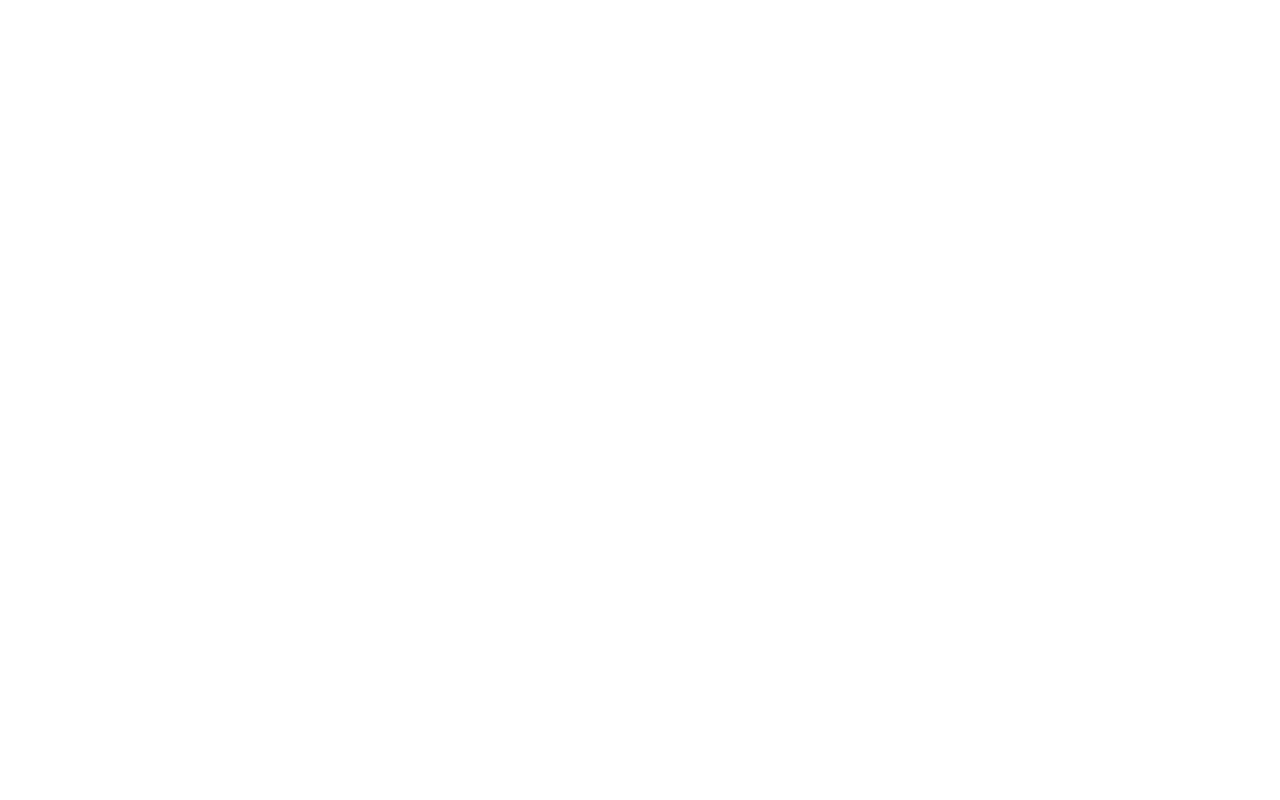
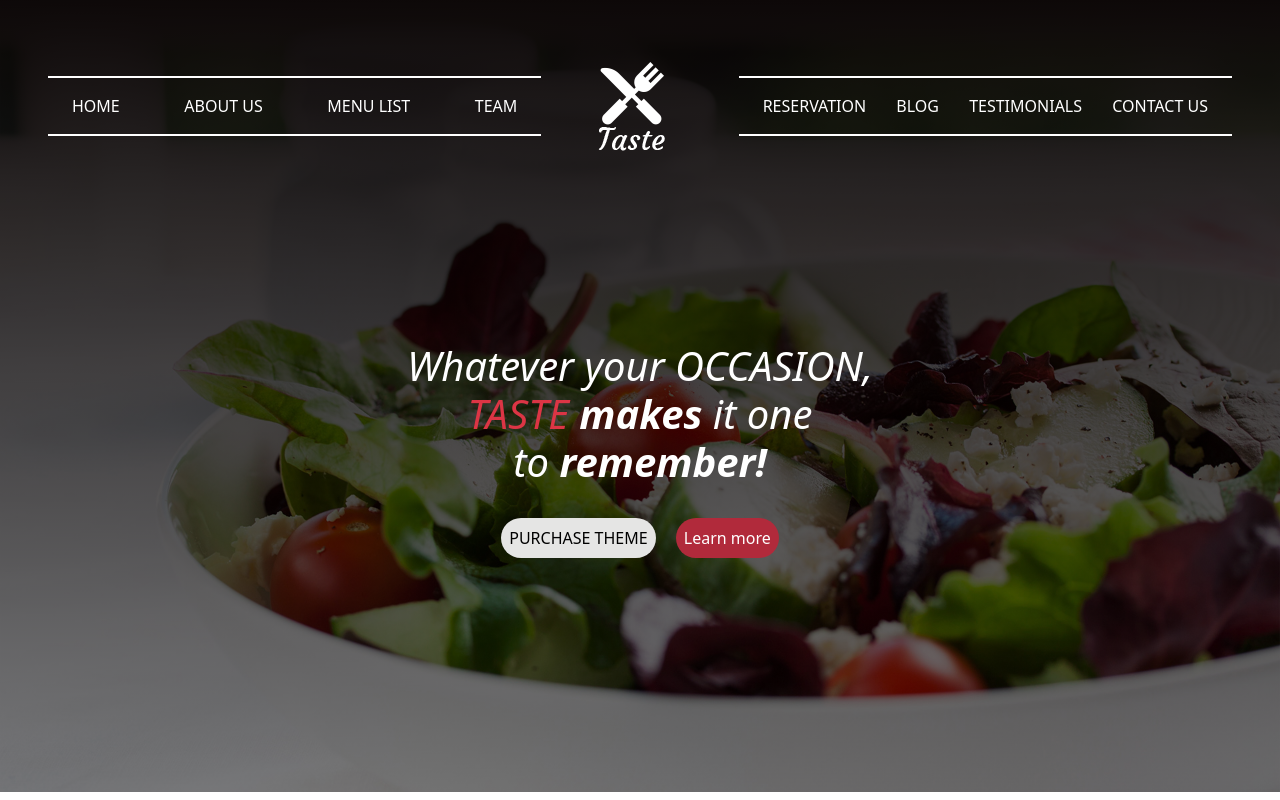
Before and after one commit to louistychon/SASS_git_bootstrap_les_chefs_14, a website: page index.html in a window 1280 px wide. Drawn offline with Linux system fonts and the light colour scheme.

Commit message:
first version header

```diff
--- a/index.html
+++ b/index.html
@@ -1,5 +1,6 @@
 <!DOCTYPE html>
 <html lang="en">
+
 <head>
     <meta charset="UTF-8">
     <meta http-equiv="X-UA-Compatible" content="IE=edge">
@@ -7,7 +8,96 @@
     <title>Document</title>
     <link rel="stylesheet" href="public/css/app.css">
 </head>
-<body>
 
+<body class="m-0 p-0">
+    <header class="text-white p-5 w-100">
+        <nav class="navbar navbar-expand-lg navbar-light">
+            <button class="navbar-toggler" type="button" data-toggle="collapse" data-target="#navbarNav" aria-controls="navbarNav" aria-expanded="false" aria-label="Toggle navigation">
+              <span class="navbar-toggler-icon"></span>
+            </button>
+            <div class="collapse navbar-collapse" id="navbarNav">
+              <ul class="navbar-nav col-5 d-flex justify-content-between py-2 px-3">
+                <li class="nav-item active">
+                  <a class="nav-link text-white" href="#">Home</a>
+                </li>
+                <li class="nav-item">
+                  <a class="nav-link text-white" href="#">About us</a>
+                </li>
+                <li class="nav-item">
+                  <a class="nav-link text-white" href="#">Menu list</a>
+                </li>
+                <li class="nav-item">
+                    <a class="nav-link text-white" href="#">team</a>
+                  </li>
+              </ul>
+              <div class="container col-2 d-flex justify-content-center">
+                <a class="navbar-brand" href="#">
+                  <img src="/public/images/logo.png" alt="logo">
+                </a>
+              </div>
+              <ul class="navbar-nav col-5 d-flex justify-content-between py-2 px-3">
+                <li class="nav-item active">
+                  <a class="nav-link text-white" href="#">Reservation</a>
+                </li>
+                <li class="nav-item">
+                  <a class="nav-link text-white" href="#">Blog</a>
+                </li>
+                <li class="nav-item">
+                  <a class="nav-link text-white" href="#">Testimonials</a>
+                </li>
+                <li class="nav-item">
+                    <a class="nav-link text-white" href="#">Contact us</a>
+                  </li>
+              </ul>
+            </div>
+          </nav>
+            <!-- <div class="row">
+                <div class="col-5 d-block m-auto">
+                    <ul class="d-flex list-unstyled justify-content-between">
+                        <li>Home</li>
+                        <li>About us</li>
+                        <li>Menu list</li>
+                        <li>team</li>
+                    </ul>
+                </div>
+                <div class="col-2 d-flex justify-content-center">
+                    <img src="public/images/logo.png" alt="" srcset="">
+                </div>
+                <div class="col-5 d-block m-auto">
+                    <ul class="d-flex list-unstyled justify-content-between">
+                        <li>Reservation</li>
+                        <li>Blog</li>
+                        <li>Testimonials</li>
+                        <li>Contact us</li>
+                    </ul>
+                </div>
+            </div> -->
+            <div class="text_introduction">
+            <h1>Whatever your <span class="text-uppercase">occasion,</span><br><span class="text-uppercase text-danger">Taste</span> <span
+                    class="fw-bold">makes</span> it one <br> to <span class="fw-bold">remember!</span></h1><br>
+                    <button class="button_white text-uppercase rounded-pill p-2 border-0 mx-2">Purchase theme</button>
+                    <button class="button_red rounded-pill p-2 border-0 mx-2 text-white">Learn more</button>
+                </div>
+
+    </header>
+    <main>
+        <section id="banner_menu">
+        </section>
+        <section id="our_story">
+            <div class="our_menu_list"></div>
+        </section>
+        <section id="meet_our_chef">
+        </section>
+        <section id="book_your_table">
+        </section>
+        <section id="our_blog">
+        </section>
+        <section id="client_testimonials">
+        </section>
+        <section id="our_contact">
+        </section>
+    </main>
+    <footer></footer>
 </body>
+
 </html>
--- a/src/sass/_variables.sass
+++ b/src/sass/_variables.sass
@@ -0,0 +1,4 @@
+$hover-menu: #c42d40
+$red-button: #b12a3b
+$red-span: #af2839
+$white-text: #e5e5e4
--- a/src/sass/app.sass
+++ b/src/sass/app.sass
@@ -4,7 +4,6 @@
 
 @import ./_icons
 
-
 @import ../../node_modules/bootstrap/scss/bootstrap.scss
 
 @import ./modules/_style
--- a/src/sass/modules/_header.sass
+++ b/src/sass/modules/_header.sass
@@ -0,0 +1,19 @@
+header
+    background-image: linear-gradient(rgba(5, 0, 0, 0.966), rgba(0, 0, 0, 0.5)), url('../images/banner1.jpg')
+    background-size: 100%
+    background-position: cover
+    height: 99vh
+    width: 100%
+    ul
+        border-top: 2px solid white
+        border-bottom: 2px solid white
+        text-transform: uppercase
+    .text_introduction
+        text-align: center
+        margin-top: 15%
+        font-style: italic
+
+    .button_white
+        background-color: $white-text
+    .button_red
+        background-color: $red-button
```
Also changed, not shown: public/css/app.css, 1 other file.
